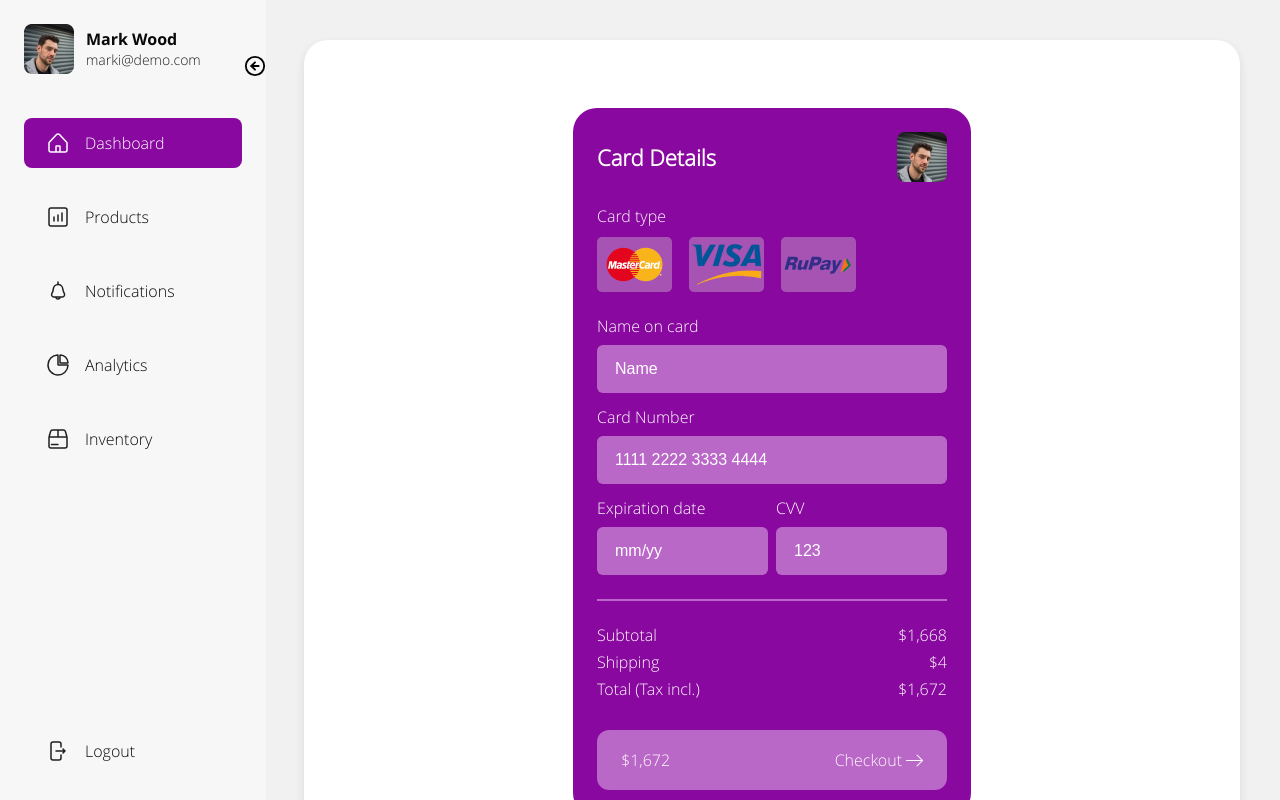
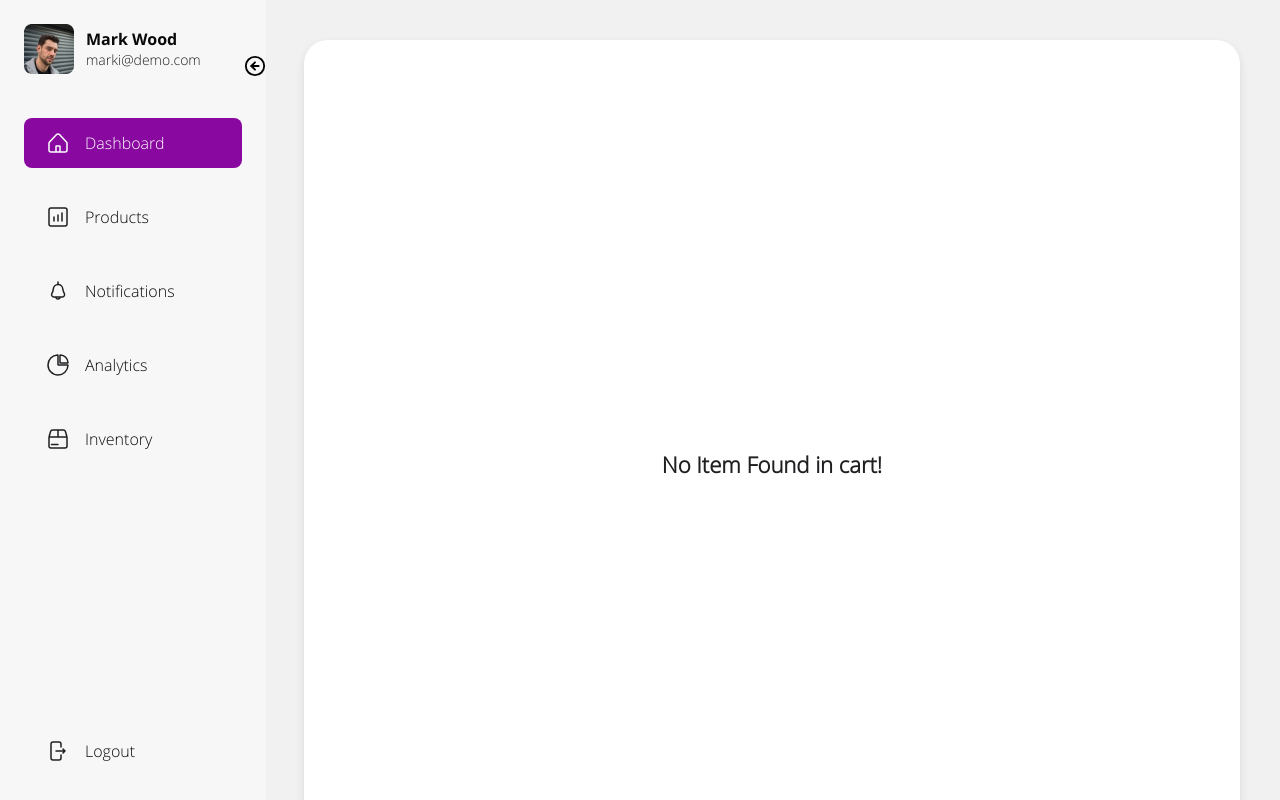
Before and after one commit to Mohsinalisyed/ecommerce-site, a React (Vite) app: page /dashboard/cart in a window 1280 px wide. Built offline with nearby package versions, Linux system fonts and the light colour scheme.

Commit message:
not found cart  item check

```diff
--- a/src/views/MyCart.tsx
+++ b/src/views/MyCart.tsx
@@ -3,7 +3,7 @@ import { RootState } from '../store/index'; // Ensure this path is correct
 import { HomeWrapper } from "../component";
 import CartItem from "../component/CartItem";
 import Payment from "../component/Payment";
-import { Box } from "../utlis";
+import { Box, Flex, StyledText } from "../utlis";
 import { CartWrapper } from "./style";
 export interface ICartItem {
   id: number;
@@ -19,7 +19,7 @@ const MyCart = () => {
     <HomeWrapper>
       <CartWrapper>
         <Box style={{ width: "100%" }}>
-          {cartItems.map((item: ICartItem) => (
+          {cartItems.length >0 ?cartItems.map((item: ICartItem) => (
             <CartItem
               key={item.id}
               id={item.id}
@@ -28,7 +28,11 @@ const MyCart = () => {
               price={item.price}
               image={item.image}
             />
-          ))}
+          )) : <Flex style={{ height: "100vh" }} justifyContent='center' alignItems='center'>
+              <StyledText size="22px" lineHeight="29px" fontFamily="OpenSans-Light" weight="600" color="#1F1F22">
+                No Item Found in cart!
+              </StyledText>
+               </Flex>}
         </Box>
         <Payment />
       </CartWrapper>
```
